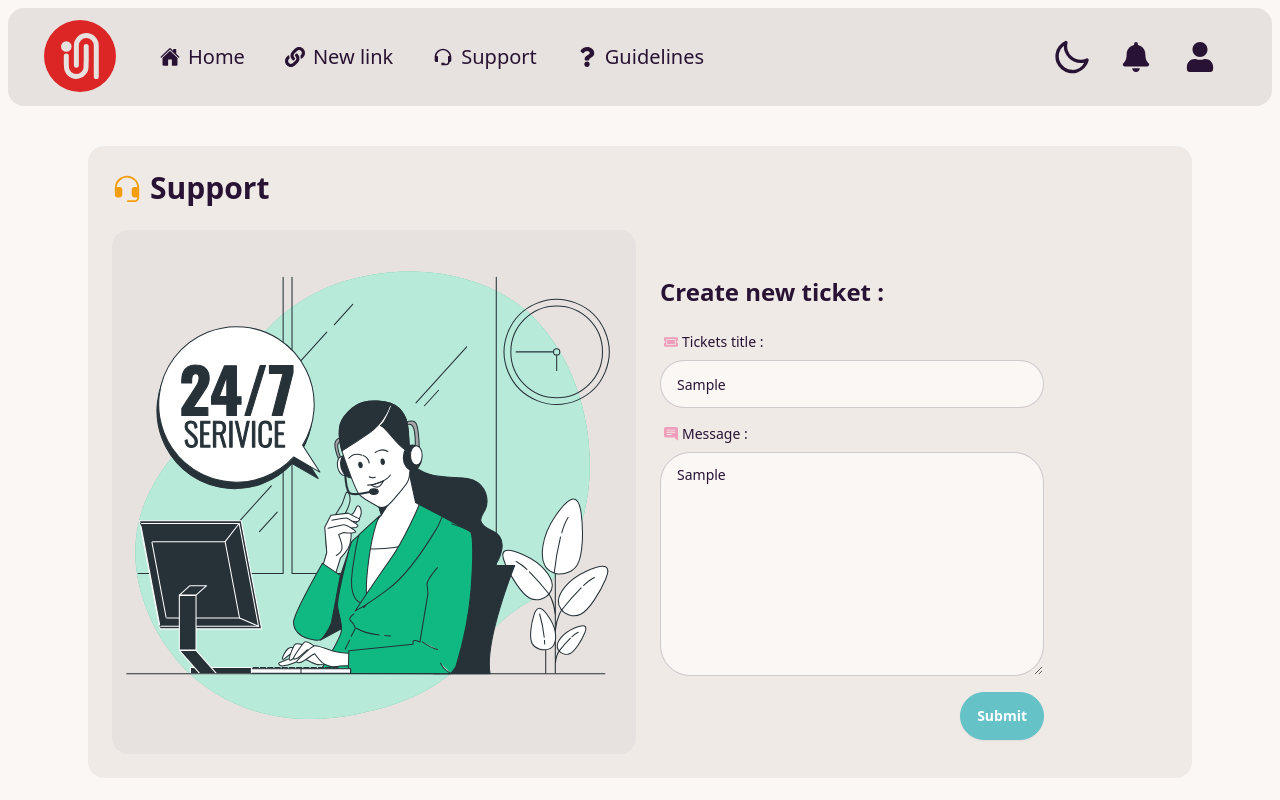
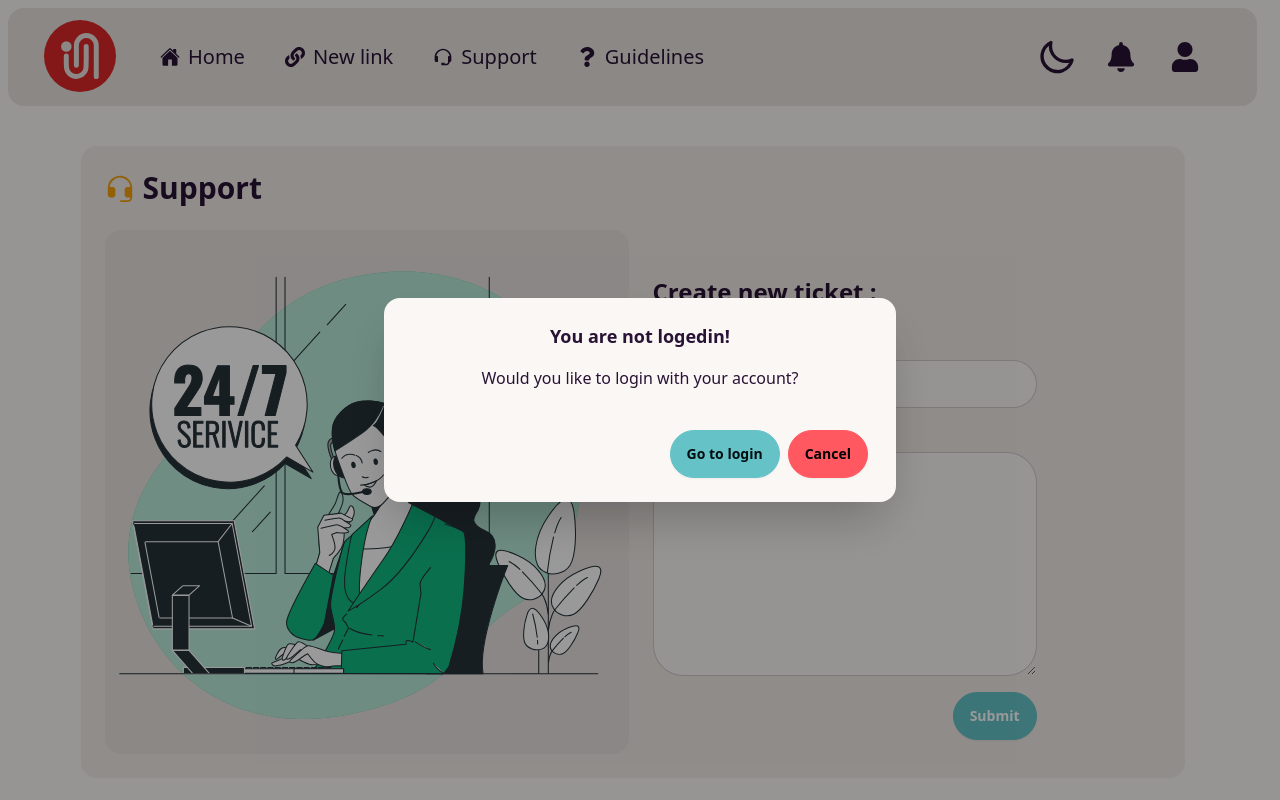
Before and after one commit to alibkm95/LINK-IN-BIO, a React (Vite) app in the folder frontend/: page /ticket in a window 1280 px wide. Both pictures are taken after typing "Sample", "Sample" into the empty fields and a click on the button "Submit". Shown: the top 800 px of the page. Built offline with nearby package versions, Linux system fonts and the light colour scheme; no server answers.

Commit message:
creating new ticket coded

```diff
--- /dev/null
+++ b/frontend/src/components/LoginAlertModal.jsx
@@ -0,0 +1,24 @@
+import React from 'react'
+import { Link } from 'react-router-dom'
+
+const LoginAlertModal = ({ onCancel }) => {
+  return (
+    <dialog
+      id="loginAlertModal"
+      className="modal modal-open modal-bottom sm:modal-middle"
+    >
+      <div className="modal-box">
+        <h3 className="font-bold text-lg text-center">You are not logedin!</h3>
+        <p className="py-4 text-center">Would you like to login with your account?</p>
+        <div className="modal-action">
+          <div>
+            <Link to='/login' className="btn btn-primary mx-1">Go to login</Link>
+            <button className="btn btn-error mx-1" onClick={onCancel}>Cancel</button>
+          </div>
+        </div>
+      </div>
+    </dialog>
+  )
+}
+
+export default LoginAlertModal
--- /dev/null
+++ b/frontend/src/hooks/useTicket.js
@@ -0,0 +1,40 @@
+import React, { useState } from 'react'
+import toast from 'react-hot-toast'
+
+const useTicket = () => {
+
+  const [loading, setLoading] = useState(false)
+
+
+  const createTicket = async ({ subject, message }) => {
+    setLoading(true)
+
+    if (!subject.length || !message.length) {
+      setLoading(false)
+      toast.error('required fields are empty!')
+      return { success: false }
+    }
+
+    const res = await fetch('/api/ticket', {
+      method: "POST",
+      headers: { "Content-Type": "application/json" },
+      body: JSON.stringify({ subject, message })
+    })
+
+    const data = await res.json()
+
+    if (res.status === 201) {
+      setLoading(false)
+      toast.success(data.msg)
+      return { success: true }
+    }
+
+    setLoading(false)
+    toast.error(data.msg)
+    return { success: true }
+  }
+
+  return { loading, createTicket }
+}
+
+export default useTicket
--- a/frontend/src/pages/Support.jsx
+++ b/frontend/src/pages/Support.jsx
@@ -1,20 +1,20 @@
 import React, { useState } from 'react'
 
-// import { useAuthContext } from '../context/AuthContext';
-import toast from 'react-hot-toast';
 import { useNavigate } from 'react-router-dom';
+import { useUserStore } from '../context/userStore';
+import useTicket from '../hooks/useTicket';
 
+import LoginAlertModal from '../components/LoginAlertModal';
 import supportImg from '../assets/support.svg'
 
 import { PiHeadsetFill } from "react-icons/pi";
 import { FaTicketAlt } from "react-icons/fa";
 import { BsFillChatRightTextFill } from "react-icons/bs";
-// import LoginAlertModal from '../components/LoginAlertModal';
 
 const Support = () => {
-  // const { authUser } = useAuthContext()
+  const { authUser } = useUserStore()
+  const { loading, createTicket } = useTicket()
   const [showLoginModal, setShowLoginModal] = useState(false)
-  const [loading, setLoading] = useState(false)
   const [title, setTitle] = useState('')
   const [message, setMessage] = useState('')
   const navigate = useNavigate()
@@ -22,33 +22,15 @@ const Support = () => {
   const submitHandler = async (e) => {
     e.preventDefault()
 
-    // setLoading(true)
+    if (!authUser) {
+      return setShowLoginModal(true)
+    }
 
-    // if (!title.trim().length || !message.trim().length) {
-    //   setLoading(false)
-    //   return toast.error('required fields are empty!')
-    // }
+    const { success } = await createTicket({ subject: title, message })
 
-    // if (!authUser) {
-    //   return setShowLoginModal(true)
-    // }
-
-    // const res = await fetch('/api/ticket', {
-    //   method: "POST",
-    //   headers: { "Content-Type": "application/json" },
-    //   body: JSON.stringify({ subject: title.trim(), message: message.trim() })
-    // })
-
-    // const data = await res.json()
-
-    // if (res.status !== 201) {
-    //   setLoading(false)
-    //   return toast.error(data.error)
-    // }
-
-    // setLoading(false)
-    // toast.success('Ticket sent successfully!')
-    // return navigate('/panel')
+    if (success) {
+      navigate('/panel?AS=tickets')
+    }
   }
 
   const closeLoginModal = () => {
@@ -115,7 +97,7 @@ const Support = () => {
         </div>
       </div>
       {
-        // showLoginModal && <LoginAlertModal onCancel={closeLoginModal} />
+        showLoginModal && <LoginAlertModal onCancel={closeLoginModal} />
       }
     </section>
   )
```
